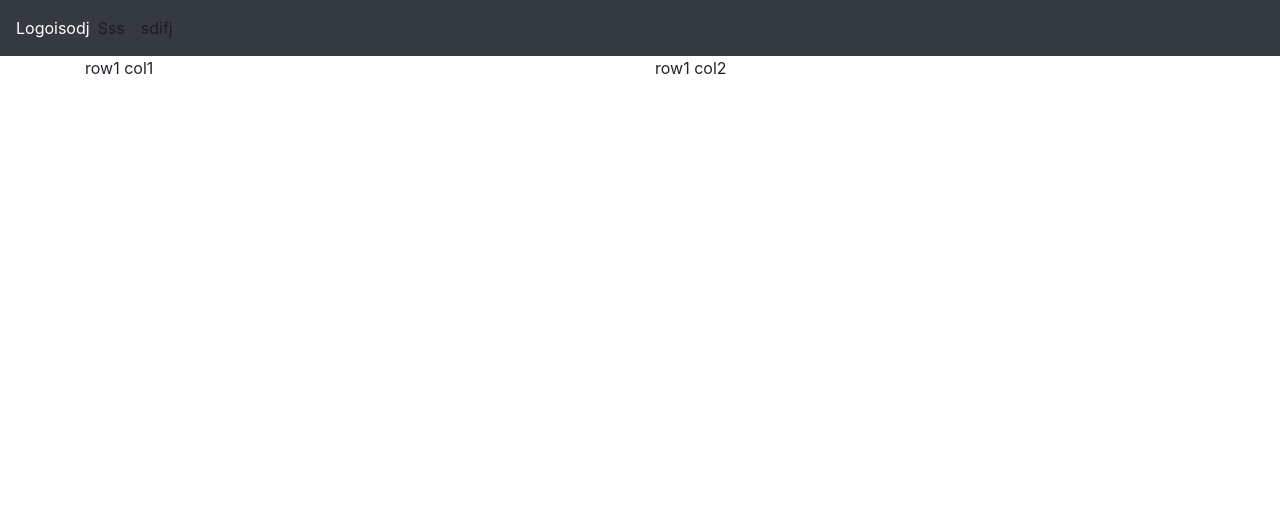
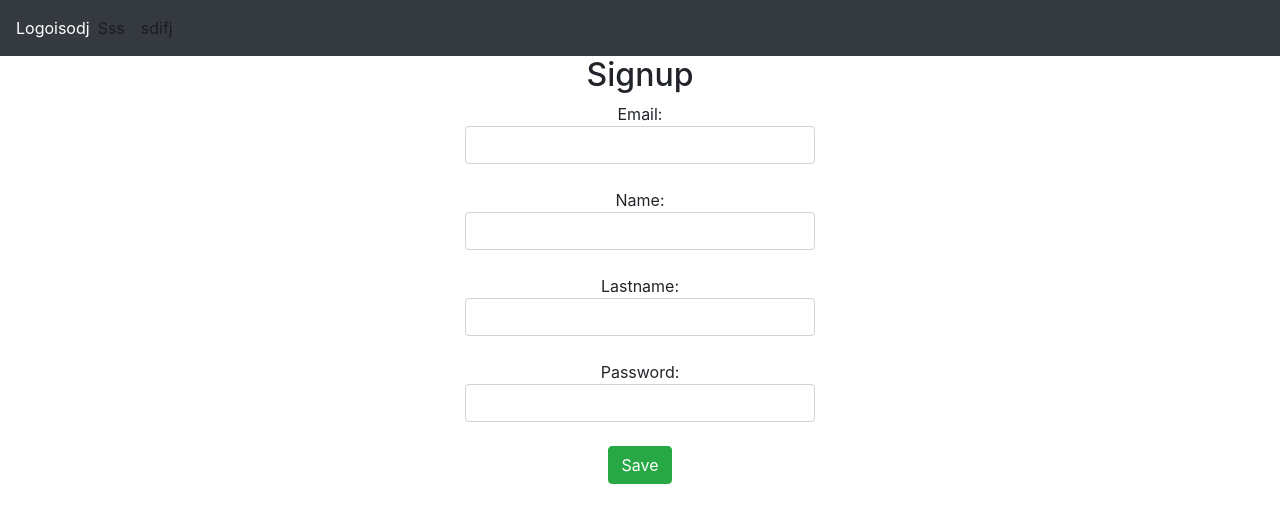
Before and after one commit to Jaguso/forms-validation-angular, an Angular app: page / in a window 1280 px wide. Shown: the top 522 px of the page. Built offline with nearby package versions, Linux system fonts and the light colour scheme.

Commit message:
added template for signup

```diff
--- a/src/app/components/signup/signup.component.html
+++ b/src/app/components/signup/signup.component.html
@@ -1,11 +1,36 @@
-<div class="container">
-  <div class="row">
-    <div class="col">
-      row1 col1
+<div class="container" style="text-align: center;">
+  <h2>Signup</h2>
+  <form class="main-form">
+    <div class="form-group">
+      <label>
+        Email:
+        <input class="form-control input-style" style="width: 350px;">
+      </label>
     </div>
-    <div class="col">
-      row1 col2
+
+    <div class="form-group">
+      <label>
+        Name:
+        <input class="form-control input-style" style="width: 350px;">
+      </label>
     </div>
-  </div>
+
+    <div class="form-group">
+      <label>
+        Lastname:
+        <input class="form-control input-style" style="width: 350px;">
+      </label>
+    </div>
+
+    <div class="form-group">
+      <label>
+        Password:
+        <input class="form-control input-style" style="width: 350px;">
+      </label>
+    </div>
+
+    <button class="btn btn-success">Save</button>
+
+  </form>
 
 </div>
```
